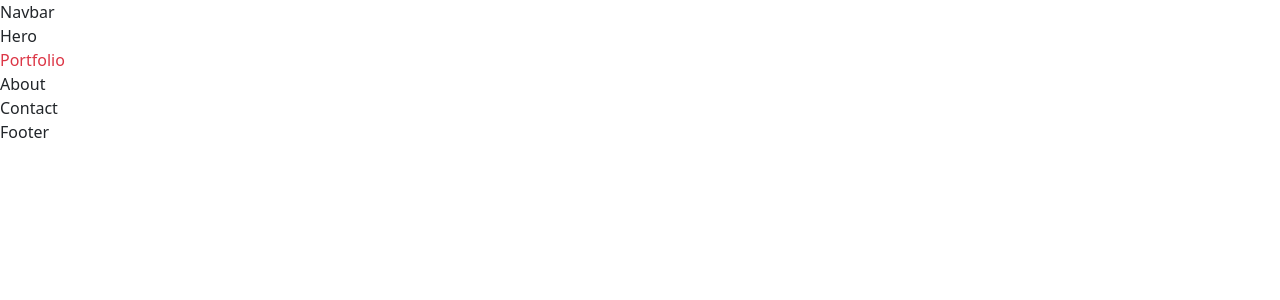
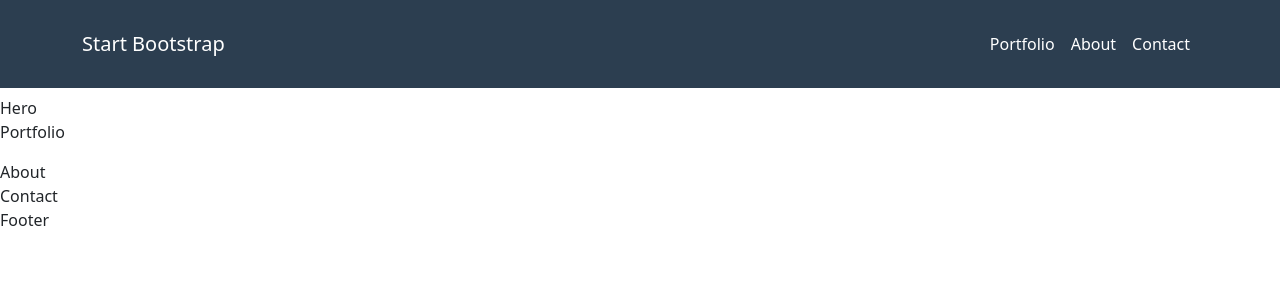
Before and after one commit to suhibshaltaf/Task1ReactFU15, a React (Vite) app: page / in a window 1280 px wide. Shown: the top 300 px of the page. Built offline with nearby package versions, Linux system fonts and the light colour scheme.

Commit message:
cretae navbar component

```diff
--- a/src/App.jsx
+++ b/src/App.jsx
@@ -9,6 +9,8 @@ import Footer from './footer/Footer'
 export default function App() {
   return (
     <>
+          <div className='p-5' id=""></div>
+
       <Navbar />
       <Hero />
       <Portfolio />
--- a/src/hero/Hero.jsx
+++ b/src/hero/Hero.jsx
@@ -2,6 +2,6 @@ import React from 'react'
 
 export default function Hero() {
   return (
-    <div>Hero</div>
+    <div id='Hero' className=''>Hero</div>
   )
 }
--- a/src/navbar/Navbar.jsx
+++ b/src/navbar/Navbar.jsx
@@ -1,7 +1,33 @@
 import React from 'react'
-
+import styles from './navbar.module.css'
 export default function Navbar() {
   return (
-    <div>Navbar</div>
+    <>
+    <nav className={` ${styles.navbar} navbar navbar-expand-lg fixed-top p-4`} id='navbar'>
+  <div className="container">
+    <a className="navbar-brand text-white" href="#Hero">Start Bootstrap
+</a>
+    <button className="navbar-toggler" type="button" data-bs-toggle="collapse" data-bs-target="#navbarSupportedContent" aria-controls="navbarSupportedContent" aria-expanded="false" aria-label="Toggle navigation">
+      <span className="navbar-toggler-icon"></span>
+    </button>
+    <div className="collapse navbar-collapse" id="navbarSupportedContent">
+      <ul className="navbar-nav ms-auto mb-2 mb-lg-0 ">
+        <li className="nav-item ">
+          <a className="nav-link text-white active" aria-current="page" href="#">Portfolio</a>
+        </li>
+        <li className="nav-item">
+          <a className="nav-link text-white" href="#">About</a>
+        </li>
+         <li className="nav-item">
+          <a className="nav-link text-white" href="#">Contact</a>
+        </li>
+
+
+      </ul>
+
+    </div>
+  </div>
+</nav>
+    </>
   )
 }
--- /dev/null
+++ b/src/navbar/navbar.module.css
@@ -0,0 +1,3 @@
+.navbar{
+    background-color: rgb(44, 62, 80);
+}
--- a/src/portfolio/Portfolio.jsx
+++ b/src/portfolio/Portfolio.jsx
@@ -2,6 +2,6 @@ import React from 'react'
 
 export default function Portfolio() {
   return (
-    <div className=' text-danger'>Portfolio</div>
+   <p>Portfolio</p>
   )
 }
```
